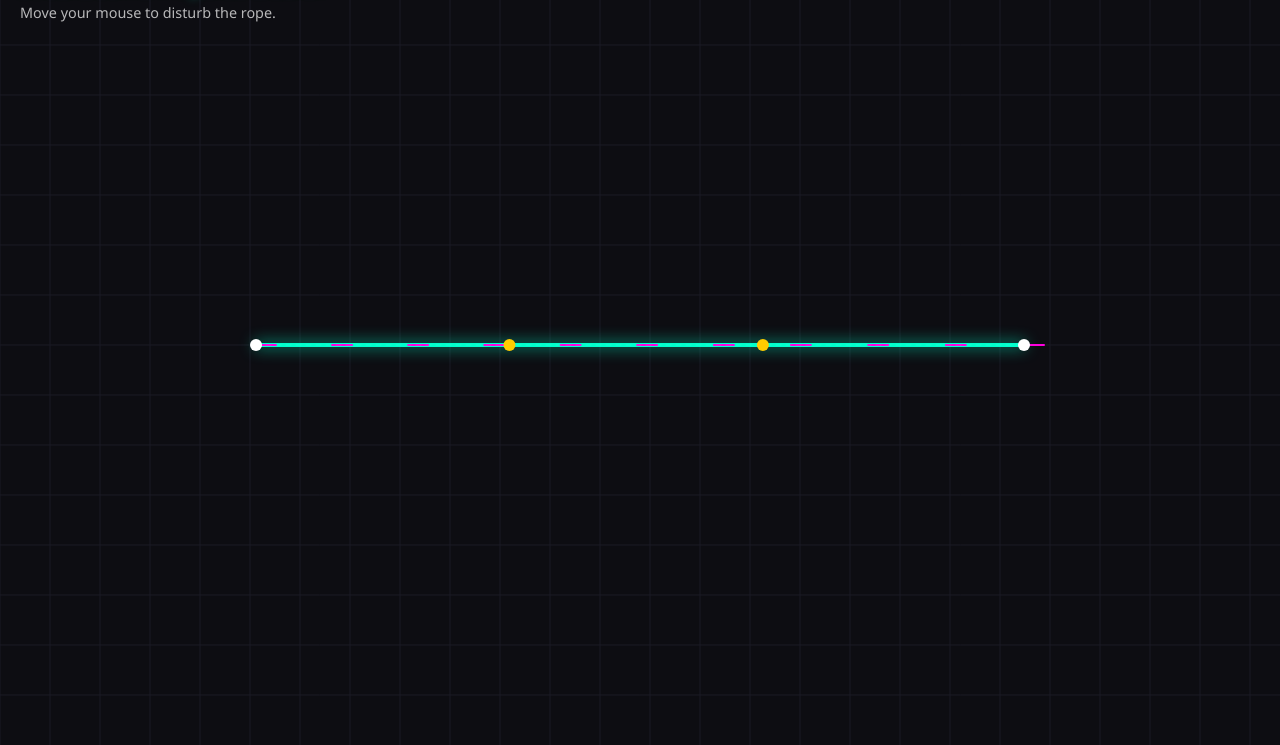
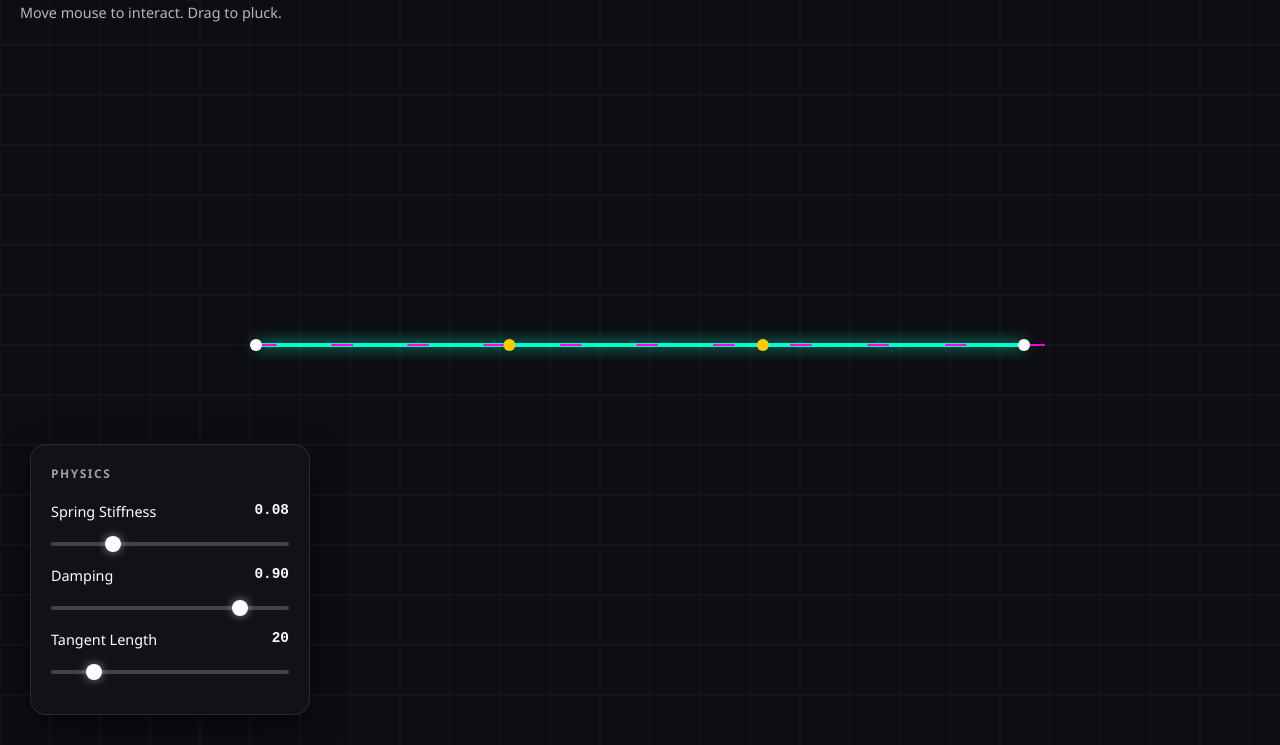
Before and after one commit to mirdha8846/flam, a plain HTML site: page index.html in a window 1280 px wide. Shown: the part 55-800 px from the top of the page. Drawn offline with Linux system fonts and the light colour scheme.

Commit message:
little maths added

```diff
--- a/index.html
+++ b/index.html
@@ -11,9 +11,39 @@
 <body>
     <div id="ui-overlay">
         <h1>Interactive Physics Bézier</h1>
-        <p>Move your mouse to disturb the rope.</p>
+        <p>Move mouse to interact. Drag to pluck.</p>
     </div>
     <div id="fps-meter">FPS: --</div>
+
+    <!-- Physics Control Panel -->
+    <div class="controls-card">
+        <div class="header">PHYSICS</div>
+
+        <div class="control-group">
+            <div class="label-row">
+                <label>Spring Stiffness</label>
+                <span id="val-stiffness">0.08</span>
+            </div>
+            <input type="range" id="stiffness" min="0.01" max="0.30" step="0.01" value="0.08">
+        </div>
+
+        <div class="control-group">
+            <div class="label-row">
+                <label>Damping</label>
+                <span id="val-damping">0.90</span>
+            </div>
+            <input type="range" id="damping" min="0.50" max="0.99" step="0.01" value="0.90">
+        </div>
+
+        <div class="control-group">
+            <div class="label-row">
+                <label>Tangent Length</label>
+                <span id="val-tangent">20</span>
+            </div>
+            <input type="range" id="tangent" min="5" max="100" step="1" value="20">
+        </div>
+    </div>
+
     <canvas id="canvas"></canvas>
     <script src="script.js"></script>
 </body>
--- a/script.js
+++ b/script.js
@@ -47,7 +47,7 @@ class Vector2 {
     }
 }
 
-// --- 2. Audio Engine (The "Unique" Factor) ---
+// --- 2. Audio Engine ---
 
 const AudioContext = window.AudioContext || window.webkitAudioContext;
 let audioCtx;
@@ -63,13 +63,10 @@ function playTwang(tension) {
     const osc = audioCtx.createOscillator();
     const gainNode = audioCtx.createGain();
 
-    // Frequency based on tension (higher tension = higher pitch)
-    // Base 200Hz, plus tension scaler
     const freq = 200 + (tension * 2);
     osc.frequency.setValueAtTime(freq, audioCtx.currentTime);
-    osc.frequency.exponentialRampToValueAtTime(freq * 0.5, audioCtx.currentTime + 0.5); // Pitch drop effect
+    osc.frequency.exponentialRampToValueAtTime(freq * 0.5, audioCtx.currentTime + 0.5);
 
-    // Volume envelope
     gainNode.gain.setValueAtTime(0.5, audioCtx.currentTime);
     gainNode.gain.exponentialRampToValueAtTime(0.01, audioCtx.currentTime + 0.5);
 
@@ -85,27 +82,26 @@ function playTwang(tension) {
 // --- 3. Physics Engine ---
 
 class SpringPoint {
-    constructor(x, y, stiffness = 0.08, damping = 0.90) { // Heavy rope feel
+    constructor(x, y, stiffness, damping) {
         this.pos = new Vector2(x, y);
         this.vel = new Vector2(0, 0);
         this.stiffness = stiffness;
         this.damping = damping;
-
-        // Vibration properties
         this.vibrationAmp = 0;
         this.vibrationPhase = 0;
     }
 
     update(targetPos) {
-        // Main Hooke's Law Physics
+        // Use live config if available, else stick to own params?
+        // For control panel, better to update params dynamically.
+
         const force = targetPos.sub(this.pos).mult(this.stiffness);
         this.vel.addClass(force);
         this.vel.multScalar(this.damping);
         this.pos.addClass(this.vel);
 
-        // Vibration Decay
         this.vibrationAmp *= 0.95;
-        this.vibrationPhase += 0.5; // High speed oscillation phase
+        this.vibrationPhase += 0.5;
     }
 
     triggerVibration(intensity) {
@@ -113,7 +109,7 @@ class SpringPoint {
     }
 }
 
-// --- 4. Particle System (Visual Juice) ---
+// --- 4. Particle System ---
 
 class Particle {
     constructor(x, y, color) {
@@ -125,7 +121,7 @@ class Particle {
 
     update() {
         this.pos.addClass(this.vel);
-        this.vel.multScalar(0.9); // Air friction
+        this.vel.multScalar(0.9);
         this.life -= 0.03;
     }
 
@@ -161,6 +157,13 @@ let P0, P3;
 let P1, P2;
 let draggingPoint = null;
 
+// Configuration
+const config = {
+    stiffness: 0.08,
+    damping: 0.90,
+    tangentLength: 20
+};
+
 function resize() {
     width = canvas.width = window.innerWidth;
     height = canvas.height = window.innerHeight;
@@ -169,9 +172,9 @@ function resize() {
     P0 = new Vector2(margin, midY);
     P3 = new Vector2(width - margin, midY);
     const span = width - 2 * margin;
-    // Heavy Physics Default
-    P1 = new SpringPoint(margin + span * 0.33, midY, 0.08, 0.90);
-    P2 = new SpringPoint(margin + span * 0.66, midY, 0.08, 0.90);
+
+    P1 = new SpringPoint(margin + span * 0.33, midY, config.stiffness, config.damping);
+    P2 = new SpringPoint(margin + span * 0.66, midY, config.stiffness, config.damping);
     targetP1 = new Vector2(margin + span * 0.33, midY);
     targetP2 = new Vector2(margin + span * 0.66, midY);
 }
@@ -185,7 +188,6 @@ function updatePhysics() {
     const span = width - 2 * margin;
     const restP1 = new Vector2(margin + span * 0.33, midY);
     const restP2 = new Vector2(margin + span * 0.66, midY);
-
     const influenceRadius = 300;
     const influenceStrength = 0.4;
 
@@ -217,8 +219,11 @@ function updatePhysics() {
         targetP2 = target;
     }
 
-    P1.update(targetP1);
-    P2.update(targetP2);
+    // Safety check if physics points exist (resize might not have run yet if very fast)
+    if (P1 && P2) {
+        P1.update(targetP1);
+        P2.update(targetP2);
+    }
 
     // Update Particles
     for (let i = particles.length - 1; i >= 0; i--) {
@@ -236,17 +241,8 @@ function getBezierPoint(t, p0, p1, p2, p3) {
     const t2 = t * t;
     const t3 = t2 * t;
 
-    // Add Vibration Noise
-    // We add a sine wave perpendicular to the line? or just Y offset for simplicity.
-    // Let's use P1 and P2's vibration state to perturb the curve
-
-    // Simple interpolation of vibration amplitude based on t
-    // P1 affects 0.33 region, P2 affects 0.66 region
-    // Simplification: Average vibration for the whole string (but strongest in middle)
     const vib1 = Math.sin(P1.vibrationPhase) * P1.vibrationAmp;
     const vib2 = Math.sin(P2.vibrationPhase) * P2.vibrationAmp;
-
-    // Weigh vibration by bell curve (sin(PI*t)) so ends don't vibrate
     const vibrationY = (vib1 + vib2) * Math.sin(Math.PI * t);
 
     const term0 = p0.mult(mt3);
@@ -255,7 +251,7 @@ function getBezierPoint(t, p0, p1, p2, p3) {
     const term3 = p3.mult(t3);
 
     const b = term0.add(term1).add(term2).add(term3);
-    b.y += vibrationY; // Apply vibration
+    b.y += vibrationY;
     return b;
 }
 
@@ -275,7 +271,6 @@ function draw() {
     ctx.fillStyle = '#0d0d12';
     ctx.fillRect(0, 0, width, height);
 
-    // Filter Grid
     ctx.strokeStyle = '#1a1a24';
     ctx.lineWidth = 1;
     ctx.beginPath();
@@ -283,14 +278,12 @@ function draw() {
     for(let y=0; y<height; y+=50) { ctx.moveTo(0,y); ctx.lineTo(width,y); }
     ctx.stroke();
 
-    // 1. Draw "String"
+    // 1. String
     ctx.strokeStyle = '#00ffcc';
     ctx.lineWidth = 4;
     ctx.lineCap = 'round';
     ctx.shadowBlur = 15;
     ctx.shadowColor = '#00ffcc';
-
-    // Dynamic color based on tension/velocity could be cool, but keep standard for now
 
     ctx.beginPath();
     const step = 0.01;
@@ -315,7 +308,7 @@ function draw() {
     for (let t = 0; t <= 1.0; t += tangentInterval) {
         let p = getBezierPoint(t, P0, P1.pos, P2.pos, P3);
         let tan = getBezierTangent(t, P0, P1.pos, P2.pos, P3);
-        const tanLen = 20;
+        const tanLen = config.tangentLength; // Use Config
         ctx.beginPath();
         ctx.moveTo(p.x, p.y);
         ctx.lineTo(p.x + tan.x * tanLen, p.y + tan.y * tanLen);
@@ -383,9 +376,7 @@ window.addEventListener('mousemove', (e) => {
 });
 
 window.addEventListener('mousedown', (e) => {
-    // Start Audio Context on first interaction
     initAudio();
-
     const clickPos = new Vector2(e.clientX, e.clientY);
     const dist1 = clickPos.dist(P1.pos);
     const dist2 = clickPos.dist(P2.pos);
@@ -397,30 +388,46 @@ window.addEventListener('mousedown', (e) => {
 
 window.addEventListener('mouseup', () => {
     if (draggingPoint) {
-        // Calculate tension based on distance from rest
-        // We know rest positions from update logic, but let's approx with velocity or just displacement
-        // A simple "snap" effect
-        const tension = draggingPoint.vel.mag() * 10; // Or dist from rest
-        // Actually, dragging point has low velocity, we want the SNAP.
-        // Let's use the distance from its rest position at the moment of release.
-
-        // Approximate rest pos check
-        const midY = height / 2;
-        const margin = width * 0.2;
-        const span = width - 2 * margin;
-
-        // Just use arbitrary huge tension if it was far
-        // Simplified: Play Sound!
         playTwang(100);
-
-        // Trigger Vibration Physics
-        draggingPoint.triggerVibration(15); // Amplitude in pixels
-
-        // Spawn Particles
+        draggingPoint.triggerVibration(15);
         spawnParticles(draggingPoint.pos.x, draggingPoint.pos.y, 20, '#ffffff');
     }
     draggingPoint = null;
 });
 
+// UI Inputs
+const elStiffness = document.getElementById('stiffness');
+const elDamping = document.getElementById('damping');
+const elTangent = document.getElementById('tangent');
+const valStiffness = document.getElementById('val-stiffness');
+const valDamping = document.getElementById('val-damping');
+const valTangent = document.getElementById('val-tangent');
+
+// Helper to update everything
+function updateConfig() {
+    config.stiffness = parseFloat(elStiffness.value);
+    config.damping = parseFloat(elDamping.value);
+    config.tangentLength = parseFloat(elTangent.value);
+
+    // Update Display
+    valStiffness.innerText = config.stiffness;
+    valDamping.innerText = config.damping;
+    valTangent.innerText = config.tangentLength;
+
+    // Direct Update Physics if active
+    if (P1 && P2) {
+        P1.stiffness = config.stiffness;
+        P1.damping = config.damping;
+        P2.stiffness = config.stiffness;
+        P2.damping = config.damping;
+    }
+}
+
+// Bind Events
+elStiffness.addEventListener('input', updateConfig);
+elDamping.addEventListener('input', updateConfig);
+elTangent.addEventListener('input', updateConfig);
+
+
 resize();
 requestAnimationFrame(loop);
--- a/style.css
+++ b/style.css
@@ -3,6 +3,7 @@
     --text-color: #ffffff;
     --accent-color: #00ffcc;
     --secondary-color: #ff00de;
+    --panel-bg: rgba(20, 20, 26, 0.7);
 }
 
 * {
@@ -12,7 +13,8 @@
     user-select: none;
 }
 
-body, html {
+body,
+html {
     width: 100%;
     height: 100%;
     overflow: hidden;
@@ -57,3 +59,83 @@ p {
     pointer-events: none;
     z-index: 10;
 }
+
+/* Control Panel Styles */
+.controls-card {
+    position: absolute;
+    bottom: 30px;
+    left: 30px;
+    width: 280px;
+    padding: 20px;
+    background: var(--panel-bg);
+    backdrop-filter: blur(10px);
+    -webkit-backdrop-filter: blur(10px);
+    border-radius: 16px;
+    border: 1px solid rgba(255, 255, 255, 0.1);
+    color: white;
+    box-shadow: 0 10px 30px rgba(0, 0, 0, 0.5);
+    z-index: 20;
+}
+
+.controls-card .header {
+    text-transform: uppercase;
+    font-size: 0.75rem;
+    letter-spacing: 1.5px;
+    opacity: 0.6;
+    margin-bottom: 20px;
+    font-weight: bold;
+}
+
+.control-group {
+    margin-bottom: 15px;
+}
+
+.label-row {
+    display: flex;
+    justify-content: space-between;
+    margin-bottom: 8px;
+    font-size: 0.9rem;
+}
+
+.label-row span {
+    font-family: 'Courier New', monospace;
+    font-weight: bold;
+}
+
+/* Custom Range Slider */
+input[type=range] {
+    -webkit-appearance: none;
+    width: 100%;
+    background: transparent;
+}
+
+input[type=range]:focus {
+    outline: none;
+}
+
+/* Track */
+input[type=range]::-webkit-slider-runnable-track {
+    width: 100%;
+    height: 4px;
+    cursor: pointer;
+    background: rgba(255, 255, 255, 0.2);
+    border-radius: 2px;
+}
+
+/* Thumb */
+input[type=range]::-webkit-slider-thumb {
+    height: 16px;
+    width: 16px;
+    border-radius: 50%;
+    background: #ffffff;
+    cursor: pointer;
+    -webkit-appearance: none;
+    margin-top: -6px;
+    /* center thumb on track */
+    box-shadow: 0 0 10px rgba(255, 255, 255, 0.5);
+    transition: transform 0.1s ease;
+}
+
+input[type=range]::-webkit-slider-thumb:hover {
+    transform: scale(1.2);
+}
```
